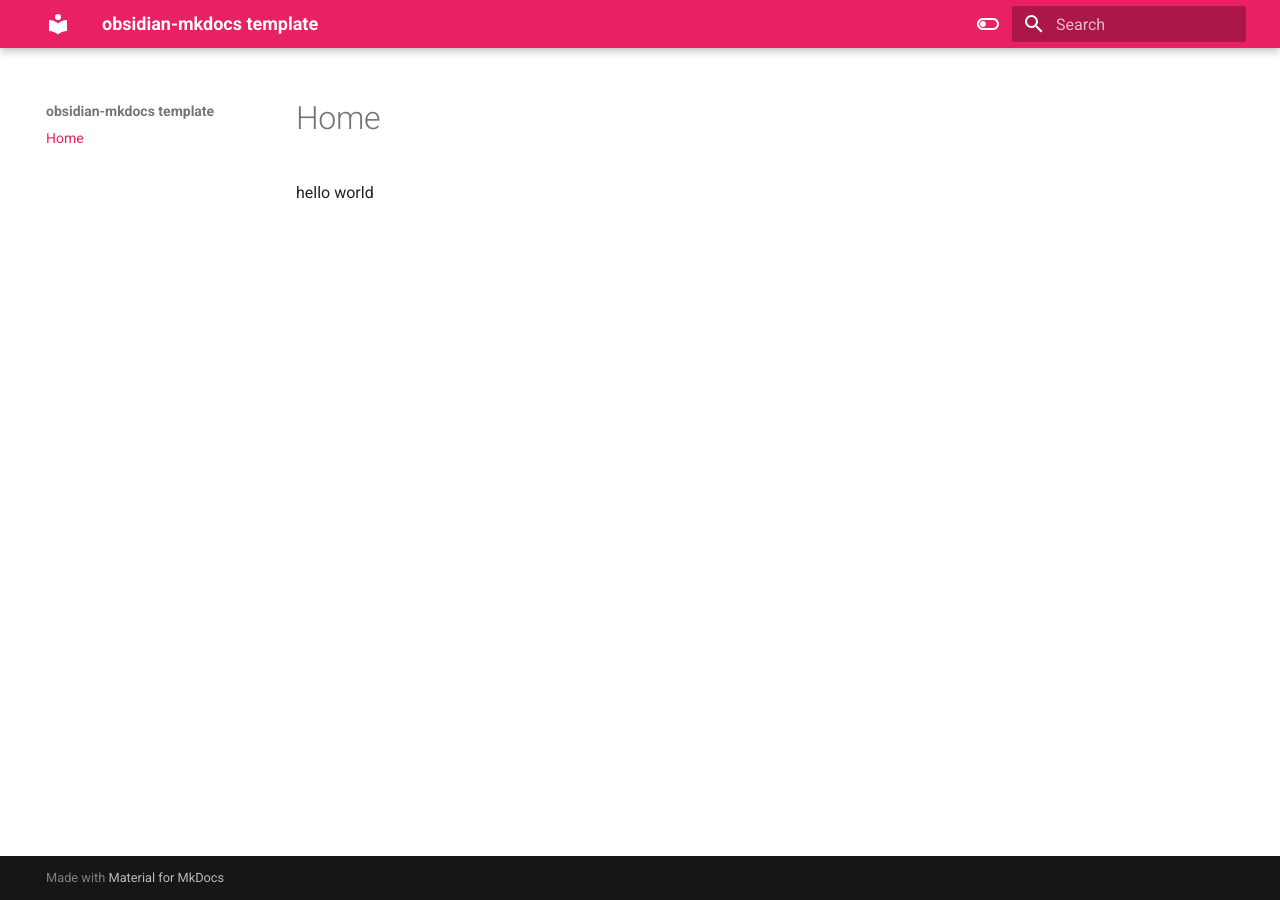
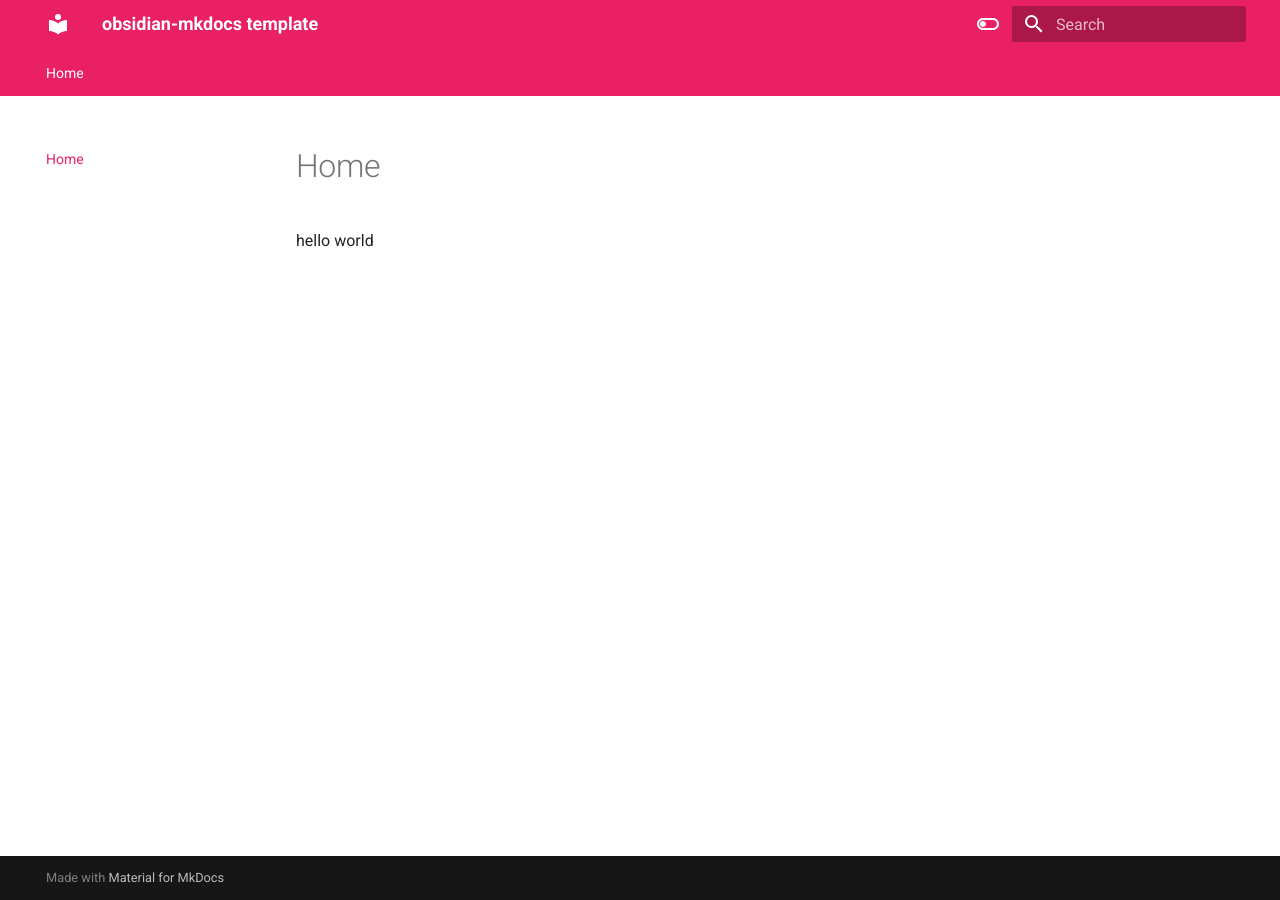
Before and after one commit to Zwemvest/questforthefrozenflame2, an MkDocs documentation site: the page built from docs/index.md, in a window 1280 px wide. Built offline with MkDocs 1.6.1 and Material for MkDocs 9.7.7, drawn with Linux system fonts in a browser that asks for light colours.

Commit message:
Enable mkdocs file

```diff
--- a/mkdocs.yml
+++ b/mkdocs.yml
@@ -21,6 +21,11 @@ theme:
       toggle:
         icon: material/toggle-switch
         name: Switch to light mode
+
+    features:
+        - navigation.sections
+        - navigation.tabs
+        - navigation.expand
 
 # Extensions
 markdown_extensions:
```
